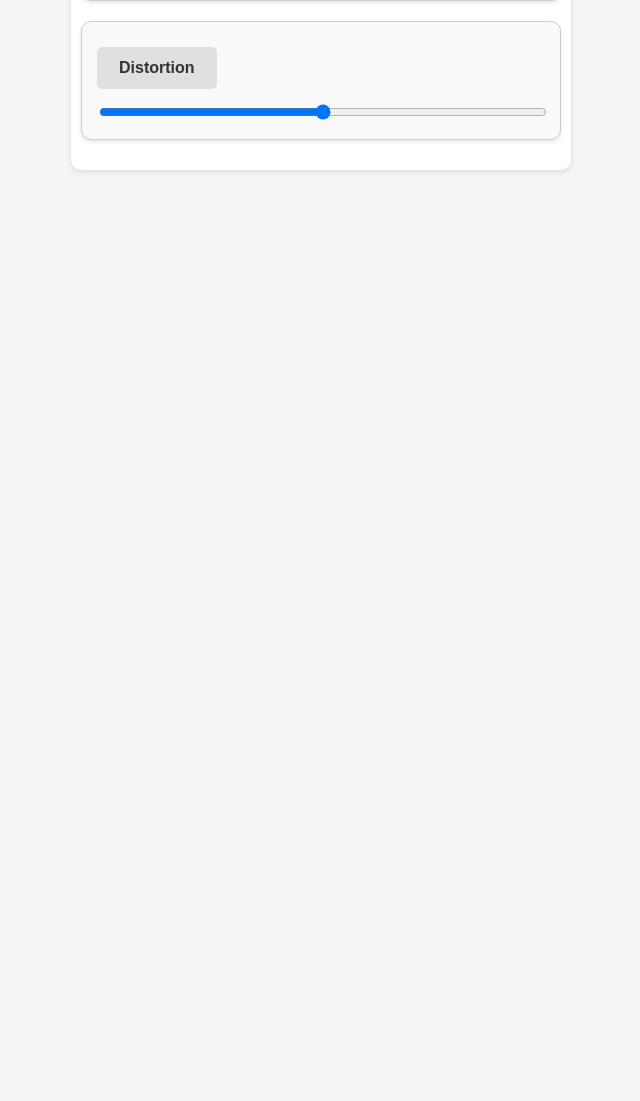
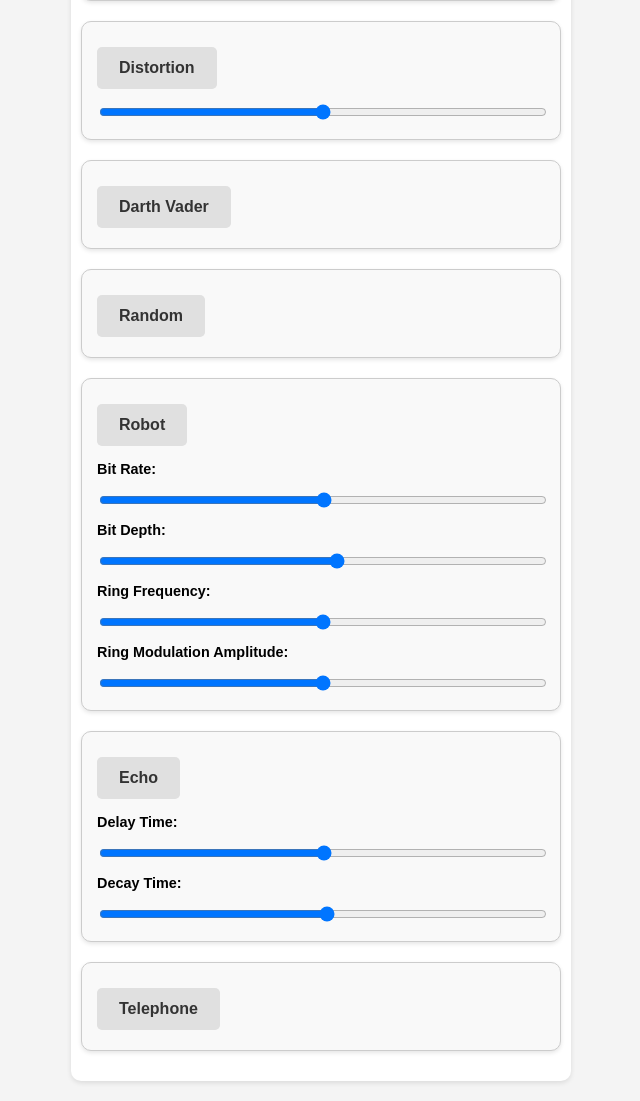
Before and after one commit to MateuszSabuk/VoiceChangerRPi, a Flask app: page / in a window 1280 px wide. Shown: the part 561-1662 px from the top of the page, without its empty margins (319-959 px from the left). Before the commit the page ends 733 px from the top, so only its background shows below. Run offline with Flask 3, Linux system fonts and the light colour scheme.

Commit message:
Added some random effects

```diff
--- a/app/routes.py
+++ b/app/routes.py
@@ -18,6 +18,16 @@ def select_effect(effect_name):
         client.send_message("/effect", 3)
     elif effect_name == "distortion":
         client.send_message("/effect", 4)
+    elif effect_name == "darthVader":
+        client.send_message("/effect", 5)
+    elif effect_name == "vocoder":
+        client.send_message("/effect", 6)
+    elif effect_name == "robot":
+        client.send_message("/effect", 7)
+    elif effect_name == "echo":
+        client.send_message("/effect", 8)
+    elif effect_name == "telephone":
+        client.send_message("/effect", 9)
 
 # Function to update parameters
 def update_param(type, value):
@@ -32,6 +42,25 @@ def update_param(type, value):
         type_id = 4
     if type == "distortion":
         type_id = 5
+    if type == "vocoder_freq":
+        type_id = 6
+    if type == "vocoder_amp":
+        type_id = 7
+    if type == "vocoder_bands":
+        type_id = 8
+    if type == "bit_rate":
+        type_id = 9
+    if type == "bit_depth":
+        type_id = 10
+    if type == "ring_freq":
+        type_id = 11
+    if type == "ring_mod_amt":
+        type_id = 12
+    if type == "delay_time":
+        type_id = 13
+    if type == "decay_time":
+        type_id = 14
+
     client.send_message("/param", [type_id, float(value)])
     print(f"Param '{type}' updated to {value}")
 
--- a/app/templates/index.html
+++ b/app/templates/index.html
@@ -9,19 +9,25 @@
 <body>
     <div class="container">
         <h1>SuperCollider Effect Controller</h1>
+
+        <!-- Volume Control -->
         <label for="volume_input">Volume:</label>
         <input type="range" id="volume_input" min="0.0" max="2.0" step="0.1">
+
+        <!-- Basic Effects -->
         <input type="radio" id="passthrough" name="effect" value="passthrough" checked="checked">
         <label for="passthrough">Passthrough</label>
         <input type="radio" id="stop" name="effect" value="stop">
         <label for="stop">Stop</label>
 
+        <!-- Pitch Shift Effect -->
         <div class="effect-container">
             <input type="radio" id="pitchShift" name="effect" value="pitchShift">
             <label for="pitchShift">Pitch Shift</label>
             <input type="range" id="pitch_input" min="0.0" max="2.0" step="0.01">
         </div>
 
+        <!-- Reverb Effect -->
         <div class="effect-container">
             <input type="radio" id="reverb" name="effect" value="reverb">
             <label for="reverb">Reverb</label>
@@ -31,11 +37,55 @@
             <input type="range" id="reverb_room_input" min="0.0" max="1.0" step="0.01">
         </div>
 
+        <!-- Distortion Effect -->
         <div class="effect-container">
             <input type="radio" id="distortion" name="effect" value="distortion">
             <label for="distortion">Distortion</label>
             <input type="range" id="distortion_input" min="0.0" max="5.0" step="0.01">
         </div>
+
+        <!-- Darth Vader Effect -->
+        <div class="effect-container">
+            <input type="radio" id="darthVader" name="effect" value="darthVader">
+            <label for="darthVader">Darth Vader</label>
+        </div>
+
+        <!-- Vocoder Effect -->
+        <div class="effect-container">
+            <input type="radio" id="vocoder" name="effect" value="vocoder">
+            <label for="vocoder">Random</label>
+        </div>
+
+        <!-- Robot Effect -->
+        <div class="effect-container">
+            <input type="radio" id="robot" name="effect" value="robot">
+            <label for="robot">Robot</label>
+            <label for="bit_rate_input">Bit Rate:</label>
+            <input type="range" id="bit_rate_input" min="1000" max="44100" step="100">
+            <label for="bit_depth_input">Bit Depth:</label>
+            <input type="range" id="bit_depth_input" min="1" max="16" step="1">
+            <label for="ring_freq_input">Ring Frequency:</label>
+            <input type="range" id="ring_freq_input" min="20.0" max="2000.0" step="1.0">
+            <label for="ring_mod_amt_input">Ring Modulation Amplitude:</label>
+            <input type="range" id="ring_mod_amt_input" min="0.0" max="2.0" step="0.01">
+        </div>
+
+        <!-- Echo Effect -->
+        <div class="effect-container">
+            <input type="radio" id="echo" name="effect" value="echo">
+            <label for="echo">Echo</label>
+            <label for="delay_time_input">Delay Time:</label>
+            <input type="range" id="delay_time_input" min="0.01" max="2.0" step="0.01">
+            <label for="decay_time_input">Decay Time:</label>
+            <input type="range" id="decay_time_input" min="0.1" max="5.0" step="0.1">
+        </div>
+
+        <!-- Telephone Effect -->
+        <div class="effect-container">
+            <input type="radio" id="telephone" name="effect" value="telephone">
+            <label for="telephone">Telephone</label>
+        </div>
+
 
     </div>
     <script>
@@ -55,7 +105,7 @@
         });
 
         // Add event listeners for the range sliders
-        for (let input_type of ["volume", "pitch", "reverb_mix", "reverb_room", "distortion"]) {
+        for (let input_type of ["volume", "pitch", "reverb_mix", "reverb_room", "distortion", "vocoder_freq", "vocoder_amp", "vocoder_bands", "bit_rate", "bit_depth", "ring_freq", "ring_mod_amt", "delay_time", "decay_time"]) {
             const inputElement = document.getElementById(input_type + "_input");
             if (inputElement) {
                 inputElement.addEventListener('input', function () {
```
Also changed, not shown: 1 other file.
